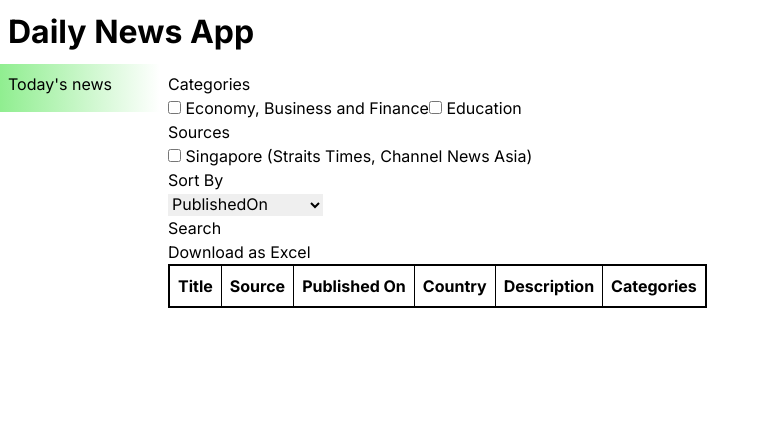
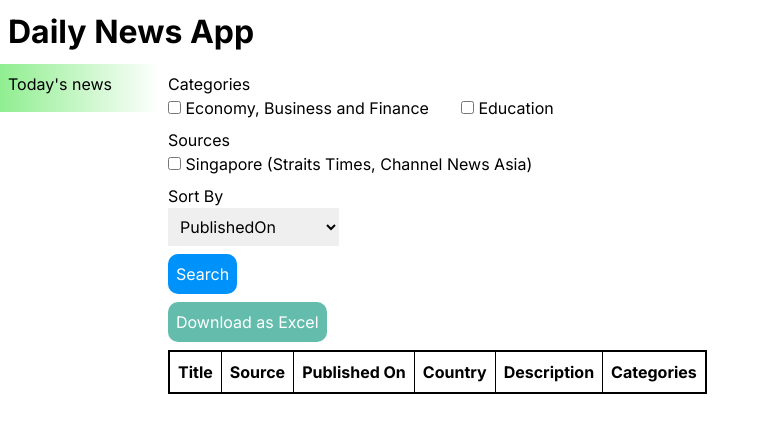
Before and after one commit to mgiang2015/daily-news-app, a Next.js app: page /news in a window 1280 px wide. Shown: the top 432 px of the page, without its empty margins (0-770 px from the left). Built offline with nearby package versions, Linux system fonts and the light colour scheme.

Commit message:
Add stylin

```diff
--- a/app/ui/downloadButton.js
+++ b/app/ui/downloadButton.js
@@ -13,6 +13,6 @@ export default function DownloadButton({ data }) {
     };
 
     return (
-        <button onClick={() => downloadExcel(data)}>Download as Excel</button>
+        <button onClick={() => downloadExcel(data)} style={{ marginBottom: "0.5em", padding: "0.5em", backgroundColor: "#64bdac", color: "white", borderRadius: 10 }}>Download as Excel</button>
     )
 }
--- a/app/ui/searchOptions.js
+++ b/app/ui/searchOptions.js
@@ -31,18 +31,18 @@ export default function SearchOptions() {
 
     return (
         <>
-            <div>
+            <div style={{ marginBottom: "0.5em" }}>
                 <div>Categories</div>
                 <input type="checkbox" value="04000000" onChange={handleCategoryPick}/> Economy, Business and Finance
-                <input type="checkbox" value="05000000" onChange={handleCategoryPick}/> Education
+                <input type="checkbox" value="05000000" onChange={handleCategoryPick}  style={{ marginLeft: "2em" }}/> Education
             </div>
-            <div>
+            <div style={{ marginBottom: "0.5em" }}>
                 <div>Sources</div>
                 <input type="checkbox" value="sg" onChange={handleSourcePick}/> Singapore (Straits Times, Channel News Asia)
             </div>
-            <div>
+            <div style={{ marginBottom: "0.5em" }}>
                 <div>Sort By</div>
-                <select onChange={handleSortPick}>
+                <select onChange={handleSortPick} style={{ padding: "0.5em" }}>
                     <option value="">PublishedOn</option>
                     <option value="Title">Title</option>
                     <option value="Source">Source</option>
@@ -51,7 +51,7 @@ export default function SearchOptions() {
                     <option value="Categories">Categories</option>
                 </select>
             </div>
-            <div>
+            <div style={{ marginBottom: "0.5em", width: "fit-content", padding: "0.5em", backgroundColor: "#0092fb", color: "white", borderRadius: 10 }}>
                 <a href={"/news?" + new URLSearchParams({
                     categories: categories,
                     sources: sources,
```
